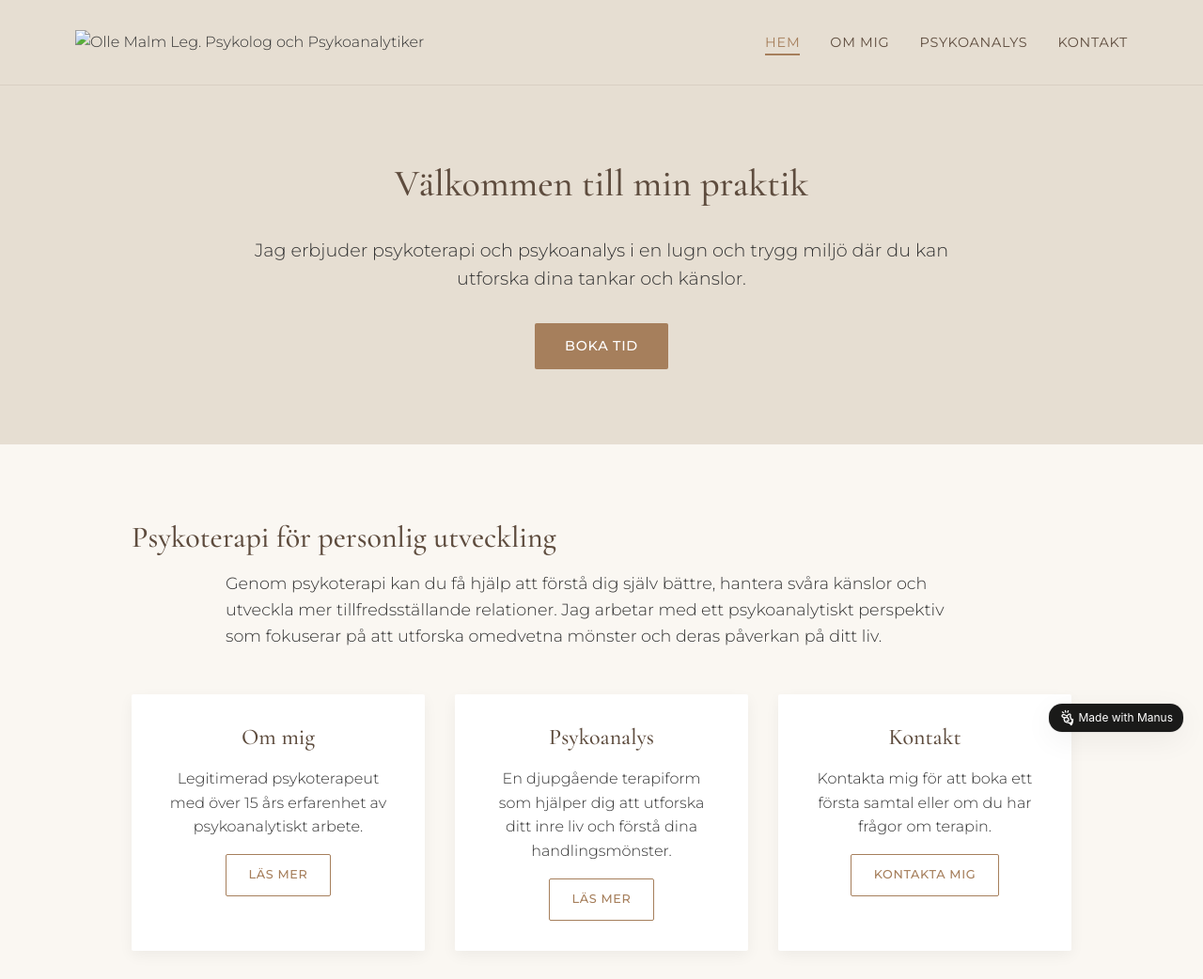
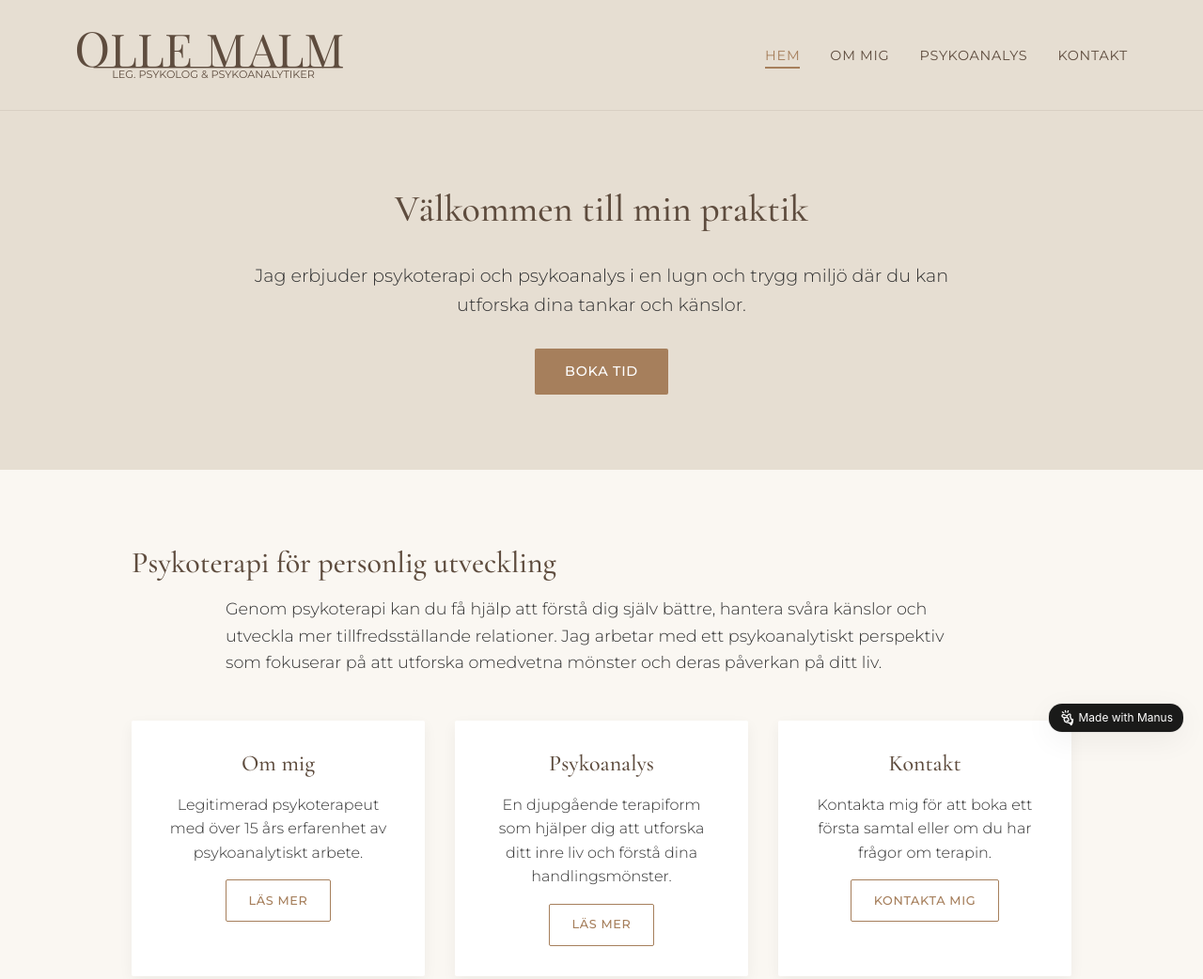
Before and after one commit to erikjarl/ollemalm, a plain HTML site: page index.html in a window 1280 px wide. Shown: the top 1042 px of the page at 94% size. Drawn offline with nearby package versions, Linux system fonts and the light colour scheme; a script that the page names is missing; a web font is replaced by a local one.

Commit message:
Update index.html

```diff
--- a/index.html
+++ b/index.html
@@ -17,7 +17,7 @@
 <body>
     <header>
         <div class="container">
-            <img src=olleloggan.png alt="Olle Malm Leg. Psykolog och Psykoanalytiker">
+            <img src=olleloggan1.png alt="Olle Malm Leg. Psykolog och Psykoanalytiker">
             <nav>
                 <ul>
                     <li><a href="index.html" class="active">Hem</a></li>
```
